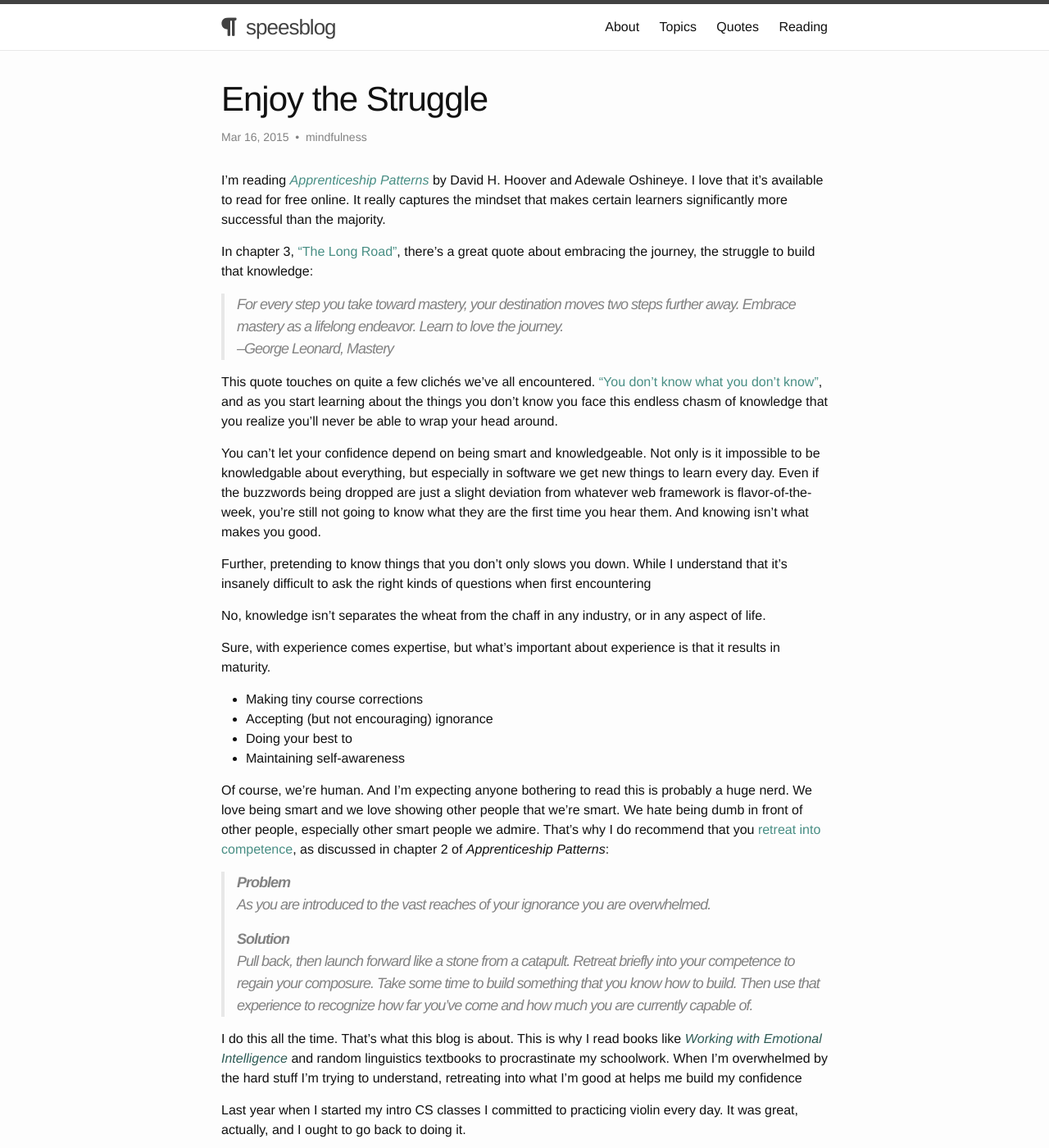
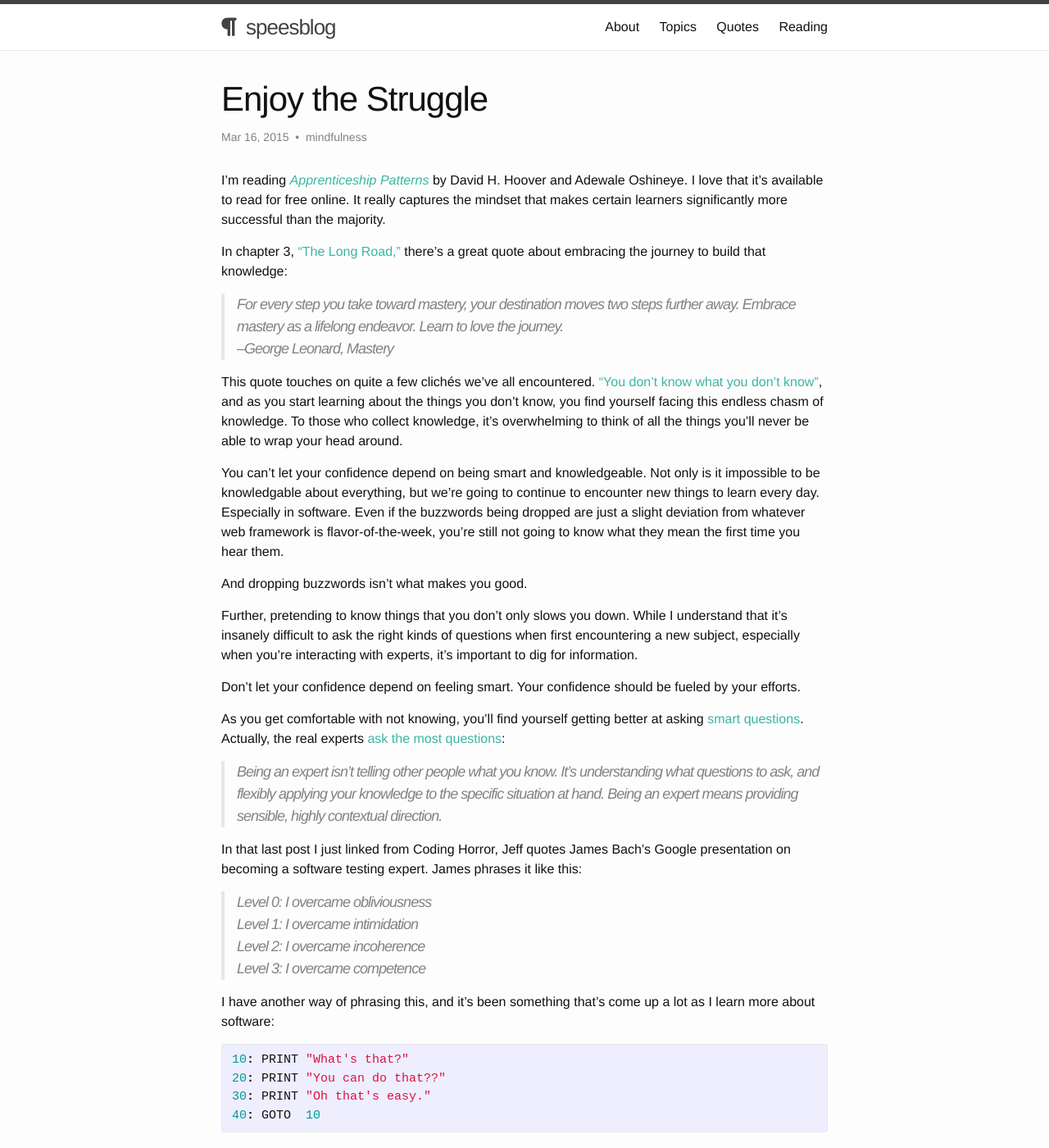
Before and after one commit to shelbyspees/speesblog, a Jekyll site: the page built from _posts/2015-03-16-enjoy-the-struggle.md, in a window 1280 px wide and 1400 px high. Shown: the whole window at 82% size. Built offline with Jekyll 4.4.1, drawn with Linux system fonts in a browser that asks for light colours; nearby versions of some CDN libraries; some of the changed text lies outside the part shown.

Commit message:
Update post, change link color

```diff
--- a/_posts/2015-03-16-enjoy-the-struggle.md
+++ b/_posts/2015-03-16-enjoy-the-struggle.md
@@ -6,25 +6,42 @@ category: mindfulness
 
 I'm reading [*Apprenticeship Patterns*](http://chimera.labs.oreilly.com/books/1234000001813/index.html) by David H. Hoover and Adewale Oshineye. I love that it's available to read for free online. It really captures the mindset that makes certain learners significantly more successful than the majority.
 
-In chapter 3, ["The Long Road"](http://chimera.labs.oreilly.com/books/1234000001813/ch03.html#the_long_road), there's a great quote about embracing the journey, the struggle to build that knowledge:
+In chapter 3, ["The Long Road,"](http://chimera.labs.oreilly.com/books/1234000001813/ch03.html#the_long_road) there's a great quote about embracing the journey to build that knowledge:
 
 >For every step you take toward mastery, your destination moves two steps further away. Embrace mastery as a lifelong endeavor. Learn to love the journey.
 >--George Leonard, Mastery
 
-This quote touches on quite a few clichés we've all encountered. ["You don't know what you don't know"](http://googleblog.blogspot.com/2014/09/you-dont-know-what-you-dont-know-how.html), and as you start learning about the things you don't know you face this endless chasm of knowledge that you realize you'll never be able to wrap your head around.
+This quote touches on quite a few clichés we've all encountered. ["You don't know what you don't know"](http://googleblog.blogspot.com/2014/09/you-dont-know-what-you-dont-know-how.html), and as you start learning about the things you don't know, you find yourself facing this endless chasm of knowledge. To those who collect knowledge, it's overwhelming to think of all the things you'll never be able to wrap your head around.
 
-You can't let your confidence depend on being smart and knowledgeable. Not only is it impossible to be knowledgable about everything, but especially in software we get new things to learn every day. Even if the buzzwords being dropped are just a slight deviation from whatever web framework is flavor-of-the-week, you're still not going to know what they are the first time you hear them. And knowing isn't what makes you good.
+You can't let your confidence depend on being smart and knowledgeable. Not only is it impossible to be knowledgable about everything, but we're going to continue to encounter new things to learn every day. Especially in software. Even if the buzzwords being dropped are just a slight deviation from whatever web framework is flavor-of-the-week, you're still not going to know what they mean the first time you hear them.
 
-Further, pretending to know things that you don't only slows you down. While I understand that it's insanely difficult to ask the right kinds of questions when first encountering
+And dropping buzzwords isn't what makes you good.
 
-No, knowledge isn't separates the wheat from the chaff in any industry, or in any aspect of life.
+Further, pretending to know things that you don't only slows you down. While I understand that it's insanely difficult to ask the right kinds of questions when first encountering a new subject, especially when you're interacting with experts, it's important to dig for information.
 
-Sure, with experience comes expertise, but what's important about experience is that it results in maturity.
+Don't let your confidence depend on feeling smart. Your confidence should be fueled by your efforts.
 
-- Making tiny course corrections
-- Accepting (but not encouraging) ignorance
-- Doing your best to
-- Maintaining self-awareness
+As you get comfortable with not knowing, you'll find yourself getting better at asking [smart questions](http://www.catb.org/esr/faqs/smart-questions.html). Actually, the real experts [ask the most questions](http://blog.codinghorror.com/are-you-an-expert/):
+
+>Being an expert isn't telling other people what you know. It's understanding what questions to ask, and flexibly applying your knowledge to the specific situation at hand. Being an expert means providing sensible, highly contextual direction.
+
+In that last post I just linked from Coding Horror, Jeff quotes James Bach's Google presentation on becoming a software testing expert. James phrases it like this:
+
+>Level 0: I overcame obliviousness
+>Level 1: I overcame intimidation
+>Level 2: I overcame incoherence
+>Level 3: I overcame competence
+
+I have another way of phrasing this, and it's been something that's come up a lot as I learn more about software:
+
+{% highlight c %}
+10: PRINT "What's that?"
+20: PRINT "You can do that??"
+30: PRINT "Oh that's easy."
+40: GOTO  10
+{% endhighlight %}
+
+No, pure knowledge isn't separates the wheat from the chaff in any industry, or in any aspect of life. The difference is attitude. As shown in my crappy Visual BASIC while-loop (I've never written a line of BASIC in my life), it's a never-ending cycle. The second you understand something, it shows you ten more things you've never heard of. It's incredibly easy to get overwhelmed, but the best learners and the real experts thrive on it.
 
 Of course, we're human. And I'm expecting anyone bothering to read this is probably a huge nerd. We love being smart and we love showing other people that we're smart. We hate being dumb in front of other people, especially other smart people we admire. That's why I do recommend that you [retreat into competence](http://chimera.labs.oreilly.com/books/1234000001813/ch02.html#retreat_into_competence), as discussed in chapter 2 of *Apprenticeship Patterns*:
 
@@ -34,6 +51,8 @@ Of course, we're human. And I'm expecting anyone bothering to read this is proba
 >**Solution**
 >Pull back, then launch forward like a stone from a catapult. Retreat briefly into your competence to regain your composure. Take some time to build something that you know how to build. Then use that experience to recognize how far you’ve come and how much you are currently capable of.
 
-I do this all the time. That's what this blog is about. This is why I read books like [*Working with Emotional Intelligence*]() and random linguistics textbooks to procrastinate my schoolwork. When I'm overwhelmed by the hard stuff I'm trying to understand, retreating into what I'm good at helps me build my confidence
+I do this all the time. That's what this blog is about. This is why I read books like [*Working with Emotional Intelligence*](http://www.amazon.com/Working-Emotional-Intelligence-Daniel-Goleman-ebook/dp/B000JMKTN2/ref=tmm_kin_swatch_0?_encoding=UTF8&sr=8-1&qid=1426551915) and random linguistics textbooks to procrastinate my schoolwork. When I'm overwhelmed by the hard stuff I'm trying to understand, retreating into what I'm good at helps me build my confidence, which in turn allows me to climb back on that learning horse for a while longer.
 
-Last year when I started my intro CS classes I committed to practicing violin every day. It was great, actually, and I ought to go back to doing it.
+It all comes down to being self-aware. Know your goal (a.k.a. ["begin with the end in mind"]()), and adjust when you're not following whatever path will get you there. Accept that there will always be things you're ignorant of, but don't make that an excuse for encouraging ignorance. Do your best to continuously absorb information. I mean, I've learned a ton just from living on reddit for the past five years.
+
+Above all, maintain that self-awareness. Awareness is always the first step.
--- a/_sass/_base.scss
+++ b/_sass/_base.scss
@@ -139,11 +139,11 @@ h1, h2, h3, h4, h5, h6 {
  * Links
  */
 a {
-    color: #488e84;
+    color: #3AB6A5;
     text-decoration: none;
 
     &:visited {
-        color: darken(#488e84, 15%);
+        color: darken(#3AB6A5, 10%);
     }
 
     &:hover {
```
